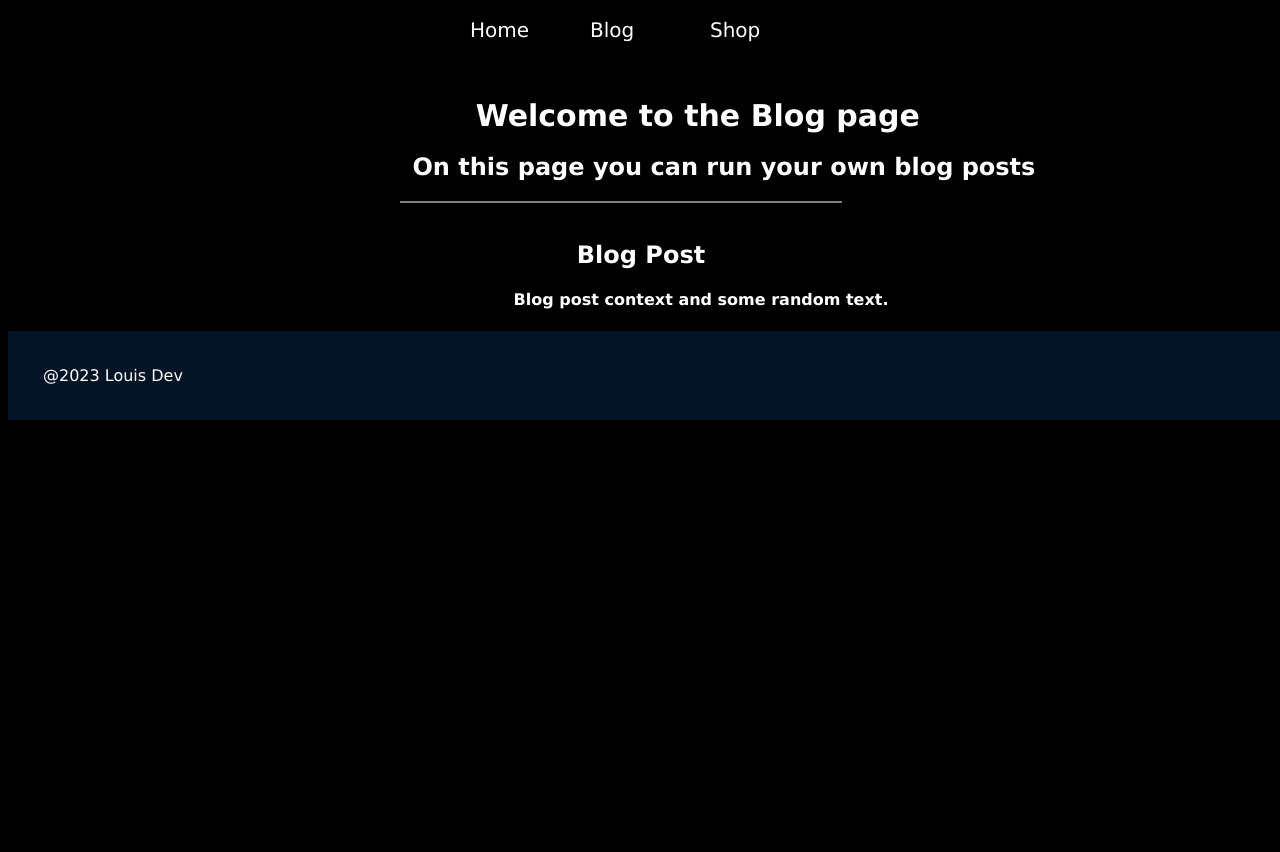
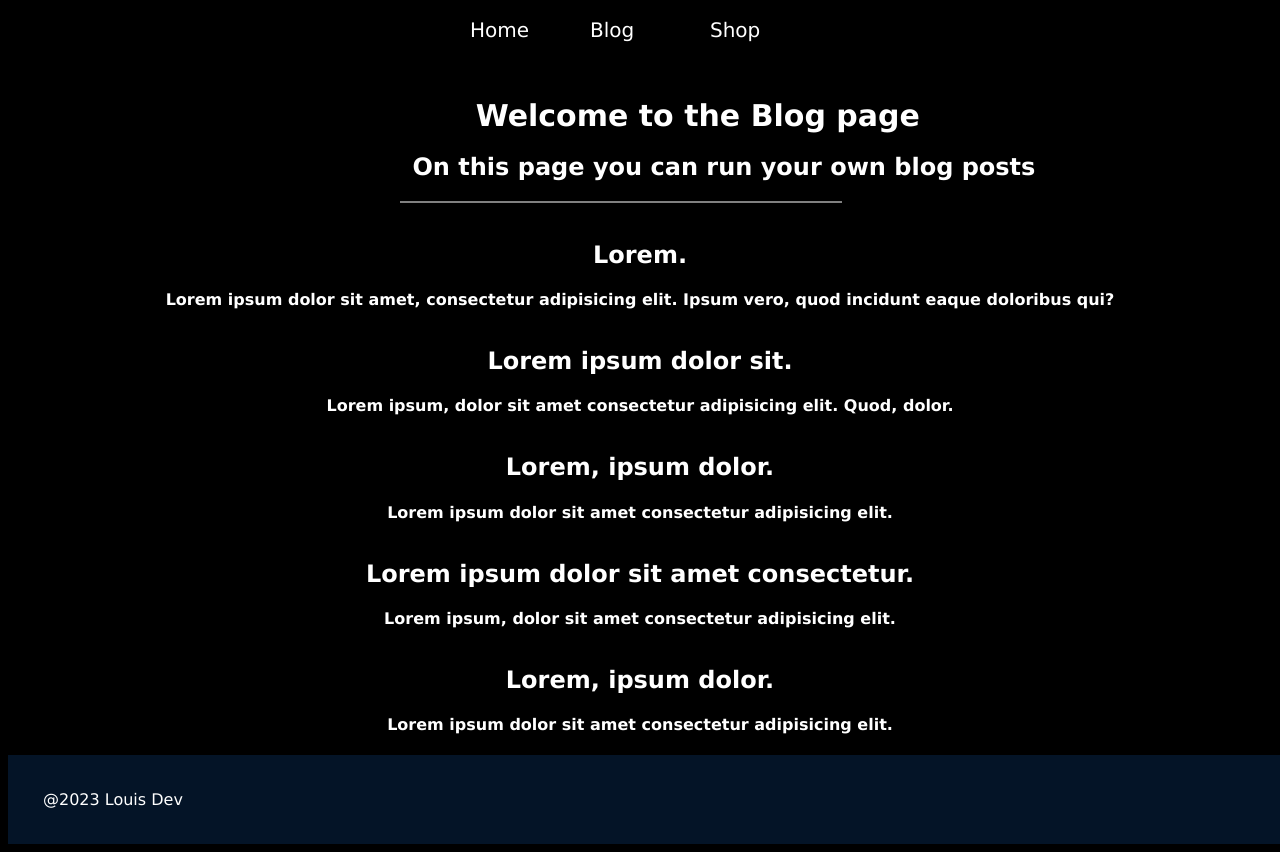
Before and after one commit to LouisWackenier/client-example, a React (Vite) app: page /Blog in a window 1280 px wide. Before the commit the page ends 800 px from the top, so only its background shows below. Built offline with nearby package versions, Linux system fonts and the light colour scheme.

Commit message:
Added some more place holder blog post text

```diff
--- a/src/Pages/Blog.jsx
+++ b/src/Pages/Blog.jsx
@@ -22,15 +22,15 @@ const BreakLine = styled.div`
 
 
 const BlogPost = styled.div`
+     align-items: center;
      margin-top: 3%;
+     text-align: center;
 `;
 
 const BlogPostTitle = styled.h2`
-     margin-left: 45%;
 `;
 
 const BlogPostSub = styled.h4`
-     margin-left: 40%;
 `;
 
 const Blog = () => {
@@ -41,9 +41,32 @@ const Blog = () => {
          <TitleSub>On this page you can run your own blog posts</TitleSub>
          <BreakLine />
       </ContainerTitle>
+          {/*First Blog post*/}
            <BlogPost>
-               <BlogPostTitle>Blog Post</BlogPostTitle>
-               <BlogPostSub>Blog post context and some random text.
+               <BlogPostTitle>Lorem.</BlogPostTitle>
+               <BlogPostSub>Lorem ipsum dolor sit amet, consectetur adipisicing elit. Ipsum vero, quod incidunt eaque doloribus qui?
+               </BlogPostSub>
+           </BlogPost>
+          {/*Second Blog post*/}
+           <BlogPost>
+               <BlogPostTitle>Lorem ipsum dolor sit.</BlogPostTitle>
+               <BlogPostSub>Lorem ipsum, dolor sit amet consectetur adipisicing elit. Quod, dolor.
+               </BlogPostSub>
+           </BlogPost>
+          {/*Third Blog post*/}
+           <BlogPost>
+               <BlogPostTitle>Lorem, ipsum dolor.</BlogPostTitle>
+               <BlogPostSub>Lorem ipsum dolor sit amet consectetur adipisicing elit.
+               </BlogPostSub>
+           </BlogPost>
+           <BlogPost>
+               <BlogPostTitle>Lorem ipsum dolor sit amet consectetur.</BlogPostTitle>
+               <BlogPostSub>Lorem ipsum, dolor sit amet consectetur adipisicing elit.
+               </BlogPostSub>
+           </BlogPost>
+           <BlogPost>
+               <BlogPostTitle>Lorem, ipsum dolor.</BlogPostTitle>
+               <BlogPostSub>Lorem ipsum dolor sit amet consectetur adipisicing elit.
                </BlogPostSub>
            </BlogPost>
     </div>
```
